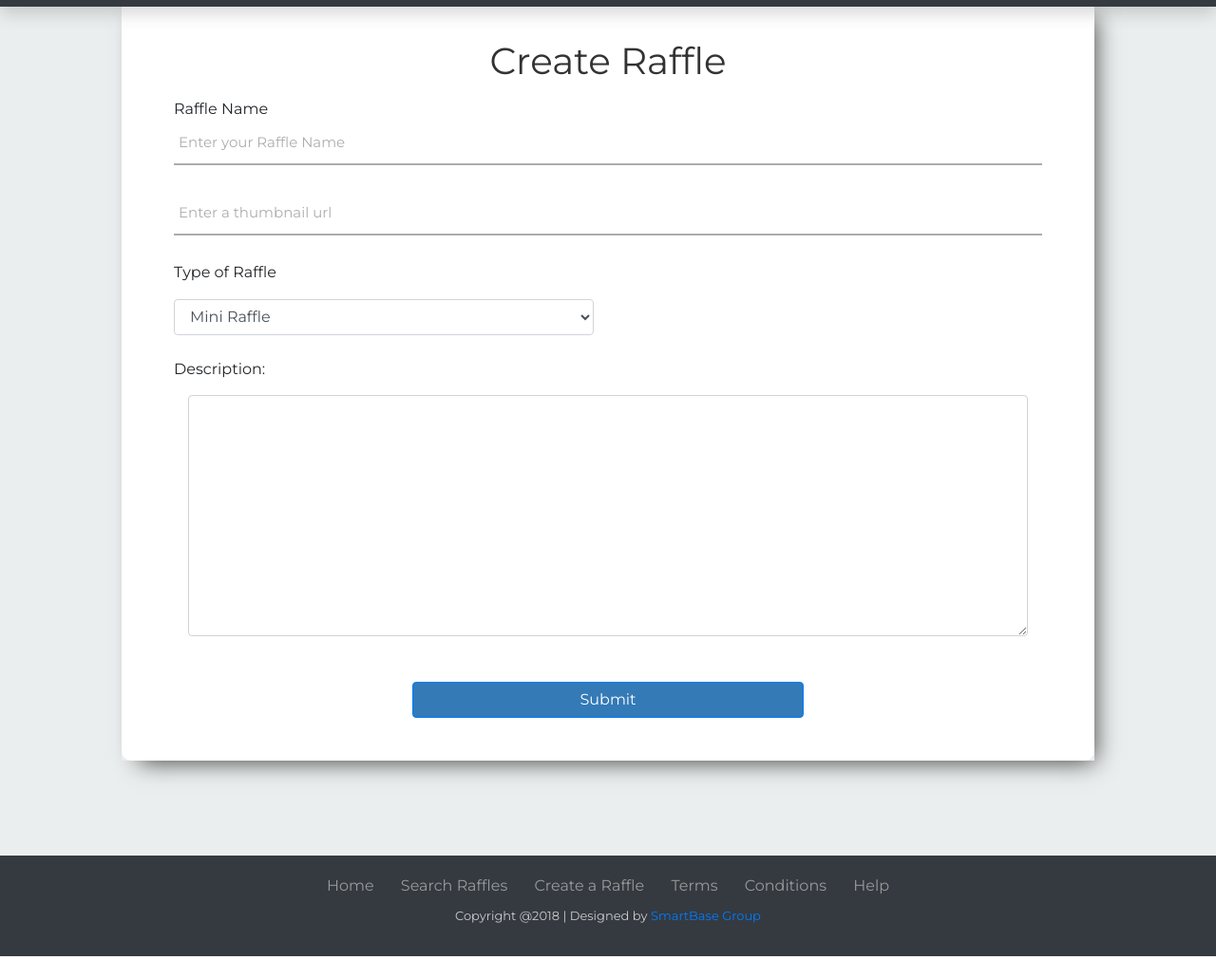
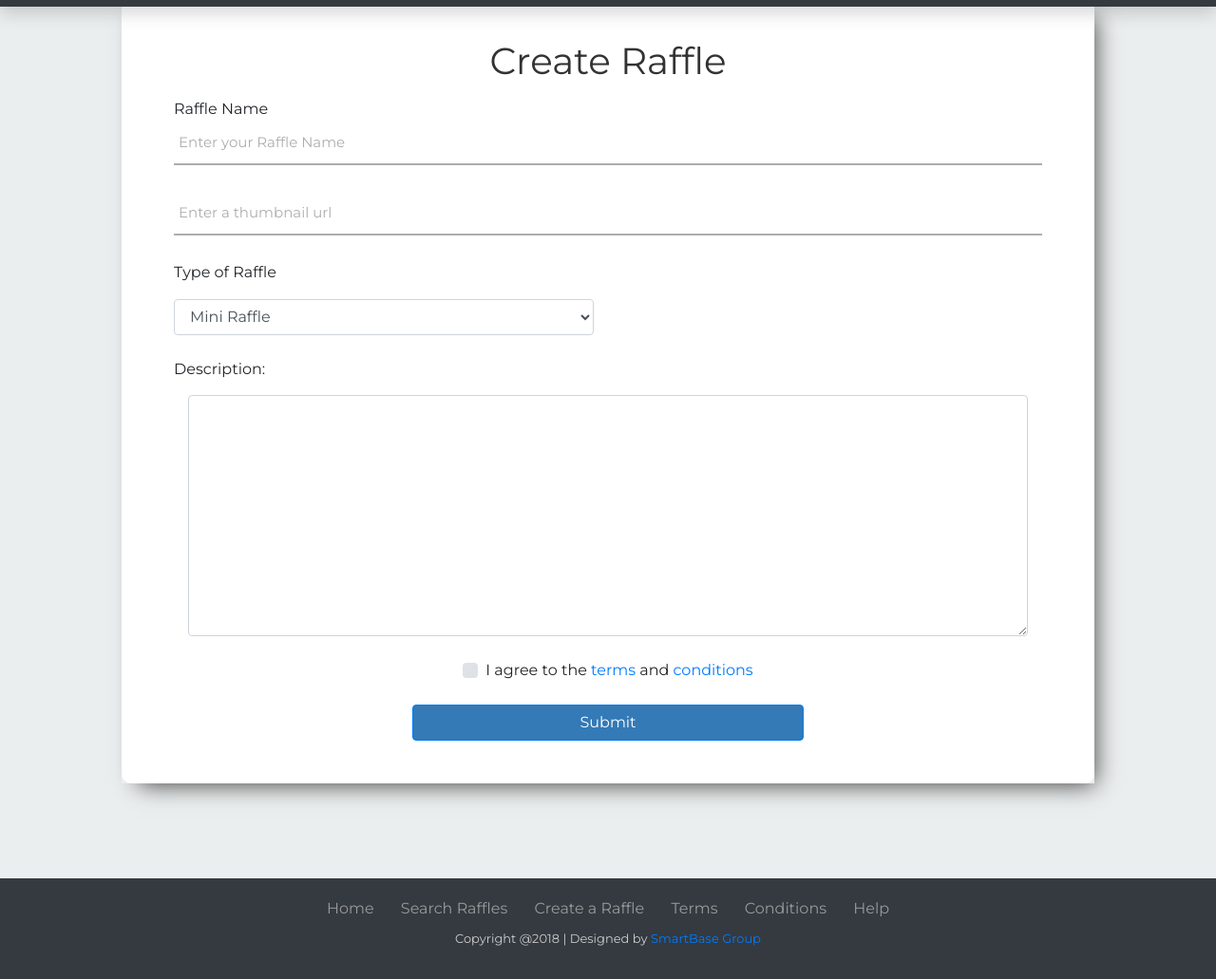
Before and after one commit to adgalad/MDR, a Django app: page /createRaffle/ in a window 1280 px wide. Shown: the part 129-1160 px from the top of the page at 95% size. Before the commit the page ends 1136 px from the top, so only its background shows below. Run offline with Django 3.2, Linux system fonts and the light colour scheme; a user stored in the database is signed in; tables that the repository leaves empty hold one stand-in row (values such as "Sample post"); some libraries are stand-ins or nearby versions.

Commit message:
Cambios de hoy

```diff
--- a/raffle/urls.py
+++ b/raffle/urls.py
@@ -16,7 +16,7 @@ Including another URLconf
 from django.conf.urls import url
 from django.contrib import admin
 from django.contrib.staticfiles.urls import staticfiles_urlpatterns
-from django.contrib.auth.views import password_reset, password_reset_done, password_reset_confirm, password_reset_complete
+from django.contrib.auth.views import PasswordResetView, password_reset, password_reset_done, password_reset_confirm, password_reset_complete
 from app import views
 
 urlpatterns = [
@@ -50,6 +50,7 @@ urlpatterns = [
     url(r'^api/changePassword/$', views.User.changePassword, name="api.changePassword"),
 
     url(r'^reset/password_reset', password_reset,
+        {'html_email_template_name': 'registration/password_reset_html_email.html'},
         name='password_reset'),
     url(r'^password_reset_done', password_reset_done,
         {'template_name': 'registration/password_reset_done.html'},
--- a/templates/createRaffle.html
+++ b/templates/createRaffle.html
@@ -5,7 +5,7 @@
   <br>
   <br>
 
-  <form class="contact100-form" method="post">
+  <form class="contact100-form" method="post" id="raffle">
 
     {% csrf_token %}
     <div class="container" align="left" style="width: 80%">
@@ -61,10 +61,24 @@
                       </div>
                     {% endif %}
                   {% endfor %}
+                  <div class="col-sm-12 col-md-12 col-lg-12" align="center">
+                    <div class="custom-control custom-checkbox">
+                        <input type="checkbox" class="custom-control-input" name="terms" id="defaultUnchecked" onchange="valid()">
+                        <label class="custom-control-label" for="defaultUnchecked">I agree to the <a href="{% url 'terms' %}">terms</a> and <a href="{% url 'conditions' %}">conditions</a></label>
+                    </div>
+                  </div>
                   <br>
+                  <div class="col-sm-12" id="alert-term" style="display:none">
+                      <div class="alert alert-danger alert-dismissible fade show" role="alert">
+                        <span style="font-size:14px;"><b>Attention:</b> You must agree to terms and conditions</span>
+                        <button type="button" class="close" data-dismiss="alert" aria-label="Close">
+                          <span aria-hidden="true">&times;</span>
+                        </button>
+                      </div>
+                  </div>
                   <div class="col-sm-12" align="center">
                     <div class="col-sm-6">
-                    <button class="btn btn-primary btn-block" type="submit">Submit</button>
+                    <button class="btn btn-primary btn-block" type="button" onclick="btn_submit()">Submit</button>
                   </div>
           </div>
         </div>
@@ -88,7 +102,14 @@
 
 
   <script type="text/javascript">
-
+  function btn_submit() {
+    if ($('input[name=terms]').prop('checked')) {
+          document.getElementById("raffle").submit();
+        }else{
+          $('input[name=terms]').addClass('is-invalid');
+          $('#alert-term').show();
+        }
+  }
 
   </script>
 {% endblock scripts %}
```
Also changed, not shown: templates/registration/password_reset_form.html (+10 -6 lines), templates/registration/password_reset_html_email.html (+23 -0 lines), 1 other file.
